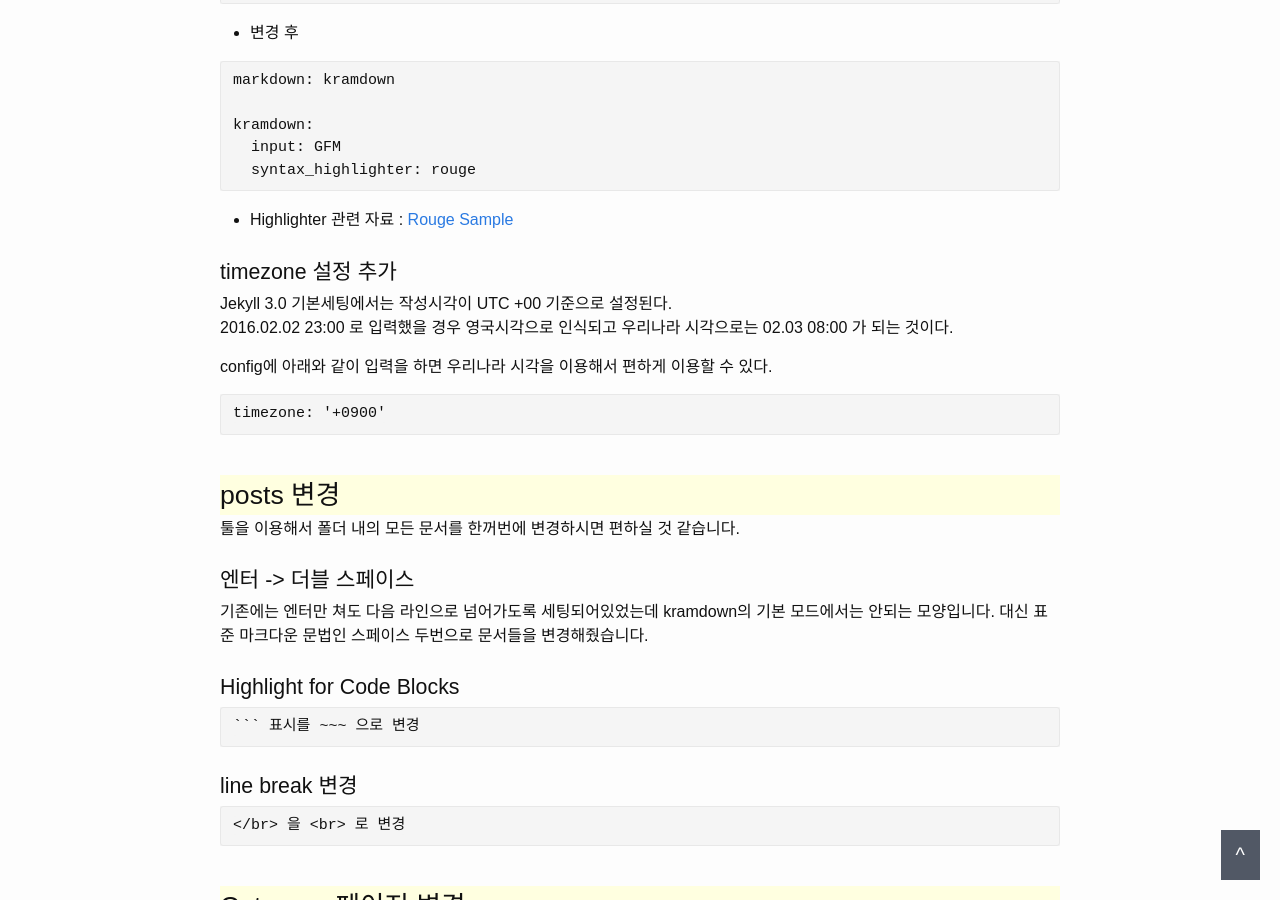
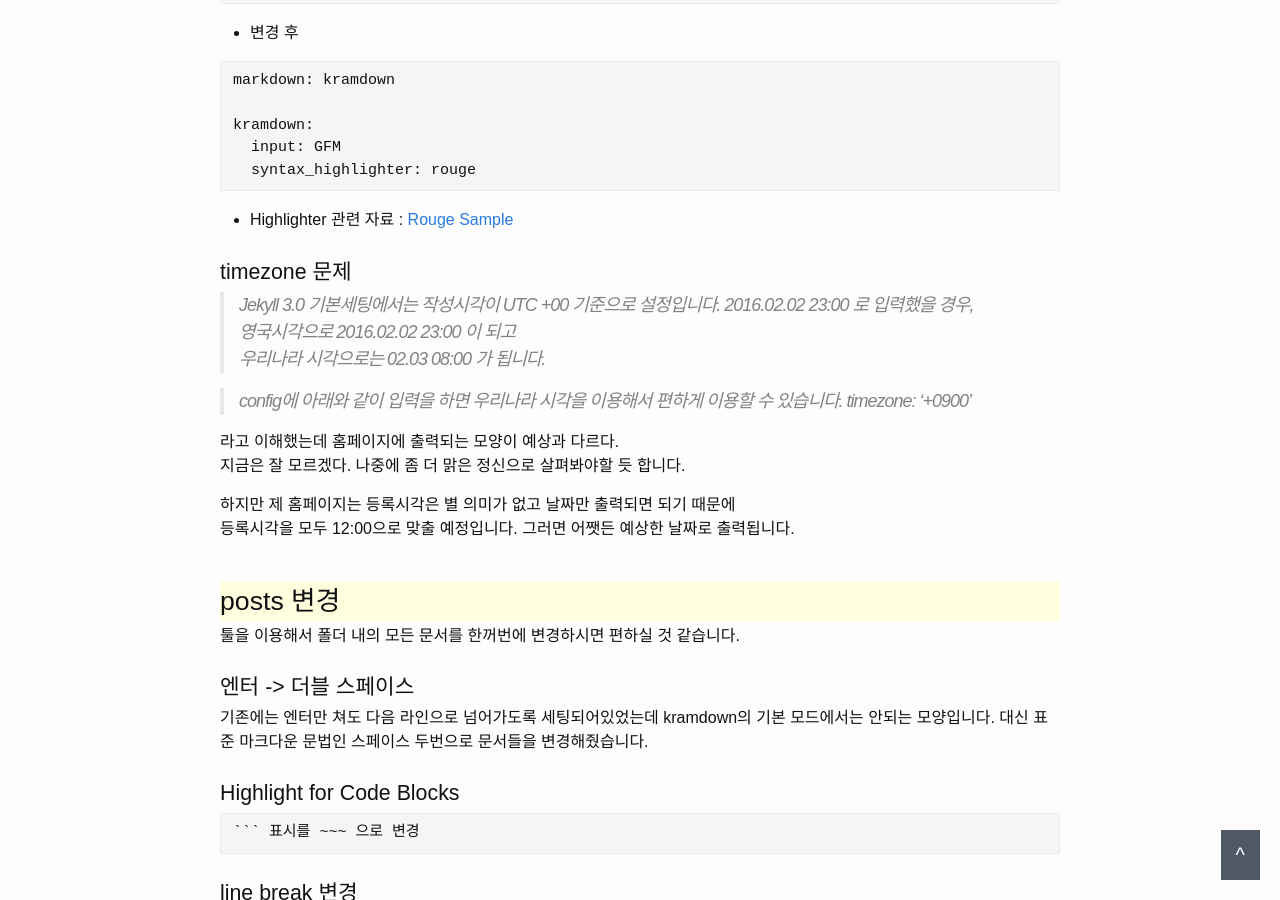
Before and after one commit to dveamer/dveamer.github.io, a Jekyll site: the page built from _posts/Hompage/2016-02-02-GithubPagesUseJekyll3.md, in a window 1280 px wide and 900 px high, scrolled down 4822 px. Built offline with Jekyll 4.4.1, drawn with Linux system fonts in a browser that asks for light colours; comment, search, counter and statistics services are not loaded; some of the changed text lies outside the part shown.

Commit message:
modify an article

````diff
--- a/_posts/Hompage/2016-02-02-GithubPagesUseJekyll3.md
+++ b/_posts/Hompage/2016-02-02-GithubPagesUseJekyll3.md
@@ -199,16 +199,21 @@ kramdown:
 
   * Highlighter 관련 자료 : [Rouge Sample](http://rouge.jayferd.us/demo)
 
-## timezone 설정 추가
+## timezone 문제
 
-Jekyll 3.0 기본세팅에서는 작성시각이 UTC +00 기준으로 설정된다.
-2016.02.02 23:00 로 입력했을 경우 영국시각으로 인식되고 우리나라 시각으로는 02.03 08:00 가 되는 것이다.
+>Jekyll 3.0 기본세팅에서는 작성시각이 UTC +00 기준으로 설정입니다.
+2016.02.02 23:00 로 입력했을 경우,
+영국시각으로 2016.02.02 23:00 이 되고
+우리나라 시각으로는 02.03 08:00 가 됩니다.
 
-config에 아래와 같이 입력을 하면 우리나라 시각을 이용해서 편하게 이용할 수 있다.
+>config에 아래와 같이 입력을 하면 우리나라 시각을 이용해서 편하게 이용할 수 있습니다.
+>timezone: '+0900'
 
-```
-timezone: '+0900'
-```
+라고 이해했는데 홈페이지에 출력되는 모양이 예상과 다르다.
+지금은 잘 모르겠다. 나중에 좀 더 맑은 정신으로 살펴봐야할 듯 합니다.
+
+하지만 제 홈페이지는 등록시각은 별 의미가 없고 날짜만 출력되면 되기 때문에
+등록시각을 모두 12:00으로 맞출 예정입니다. 그러면 어쨋든 예상한 날짜로 출력됩니다.
 
 # posts 변경
 
````
